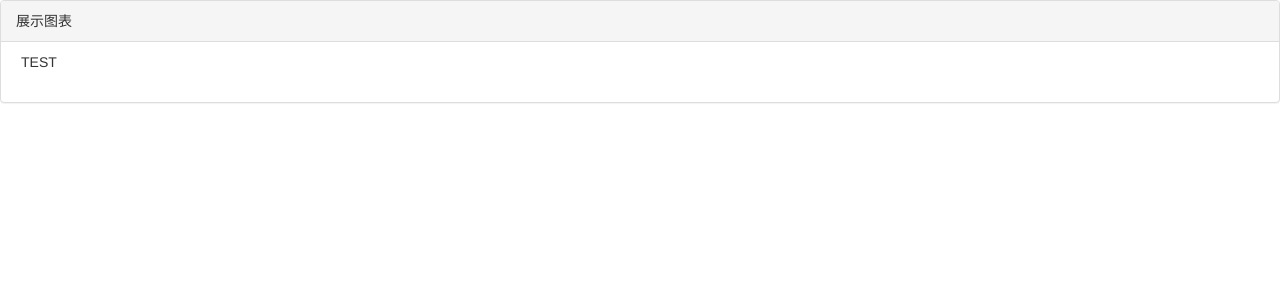
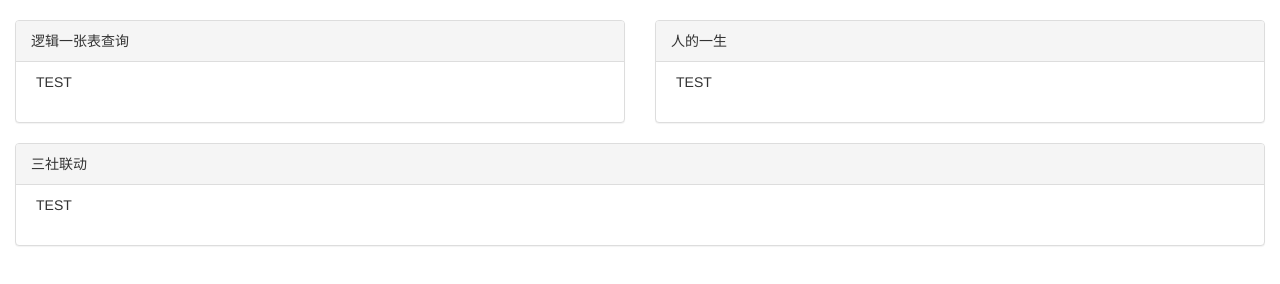
Before and after one commit to lt0108/MZB, a plain HTML site: page chart.html in a window 1280 px wide. Drawn offline with Linux system fonts and the light colour scheme.

Commit message:
chart.html

```diff
--- a/chart.html
+++ b/chart.html
@@ -10,11 +10,35 @@
 <link rel="stylesheet" href="css/bootstrap.min.css">
 </head>
 <body>
-	<div class="panel panel-default">
-		<div class="panel-heading">展示图表</div>
-		<div style="padding: 10px 0 20px 20px;">
-			<p>TEST</p>
-        </div>
+	<div style="padding: 20px 0px">
+		<div class="row" style="margin:0">
+			<div class="col-md-6">
+				<div class="panel panel-default">
+					<div class="panel-heading">逻辑一张表查询</div>
+					<div style="padding: 10px 0 20px 20px;">
+						<p>TEST</p>
+			        </div>
+				</div>
+			</div>
+			<div class="col-md-6">
+				<div class="panel panel-default">
+					<div class="panel-heading">人的一生</div>
+					<div style="padding: 10px 0 20px 20px;">
+						<p>TEST</p>
+			        </div>
+				</div>
+			</div>
+		</div>
+		<div class="row" style="margin:0">
+			<div class="col-md-12">
+				<div class="panel panel-default">
+					<div class="panel-heading">三社联动</div>
+					<div style="padding: 10px 0 20px 20px;">
+						<p>TEST</p>
+			        </div>
+				</div>
+			</div>
+		</div>
 	</div>
 </body>
 </html>
```
Also changed, not shown: index.html (+1 -1 lines).
